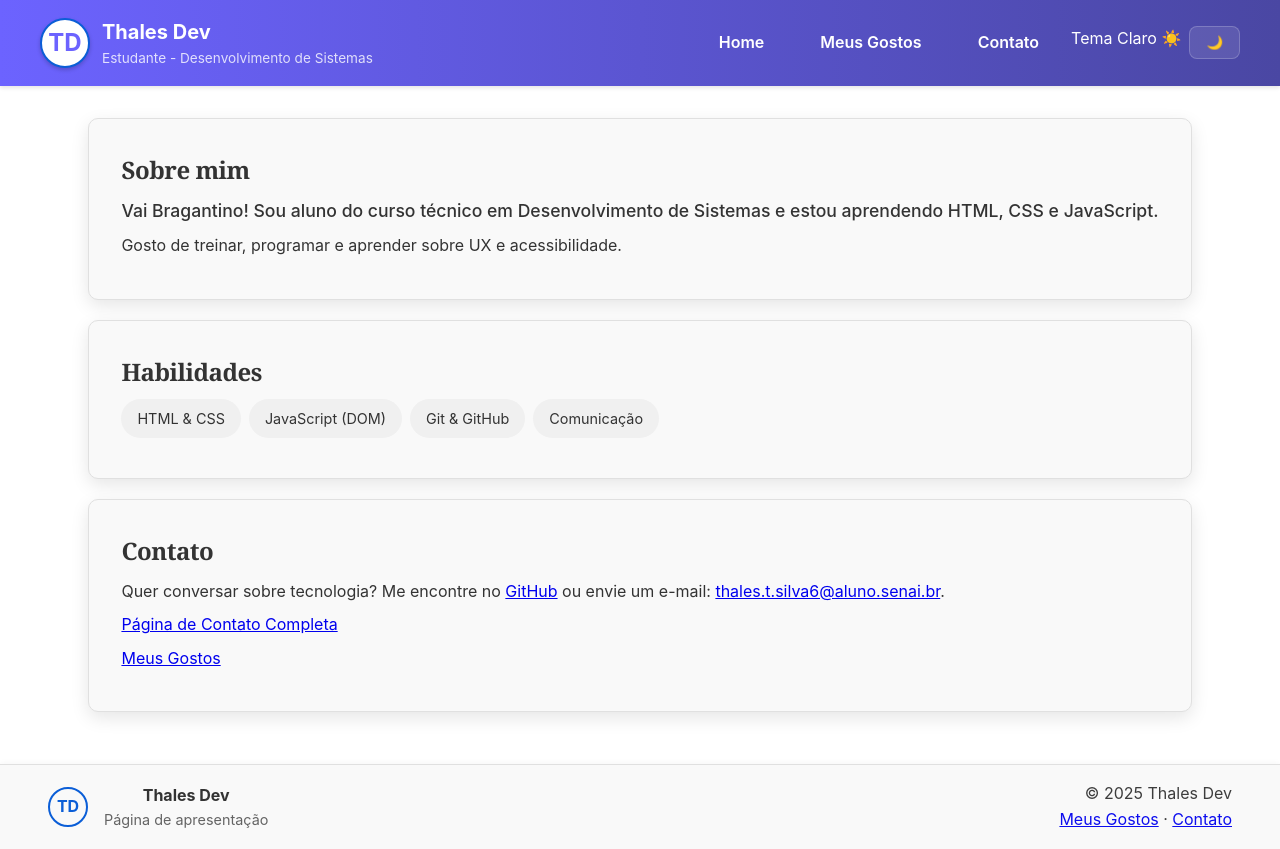
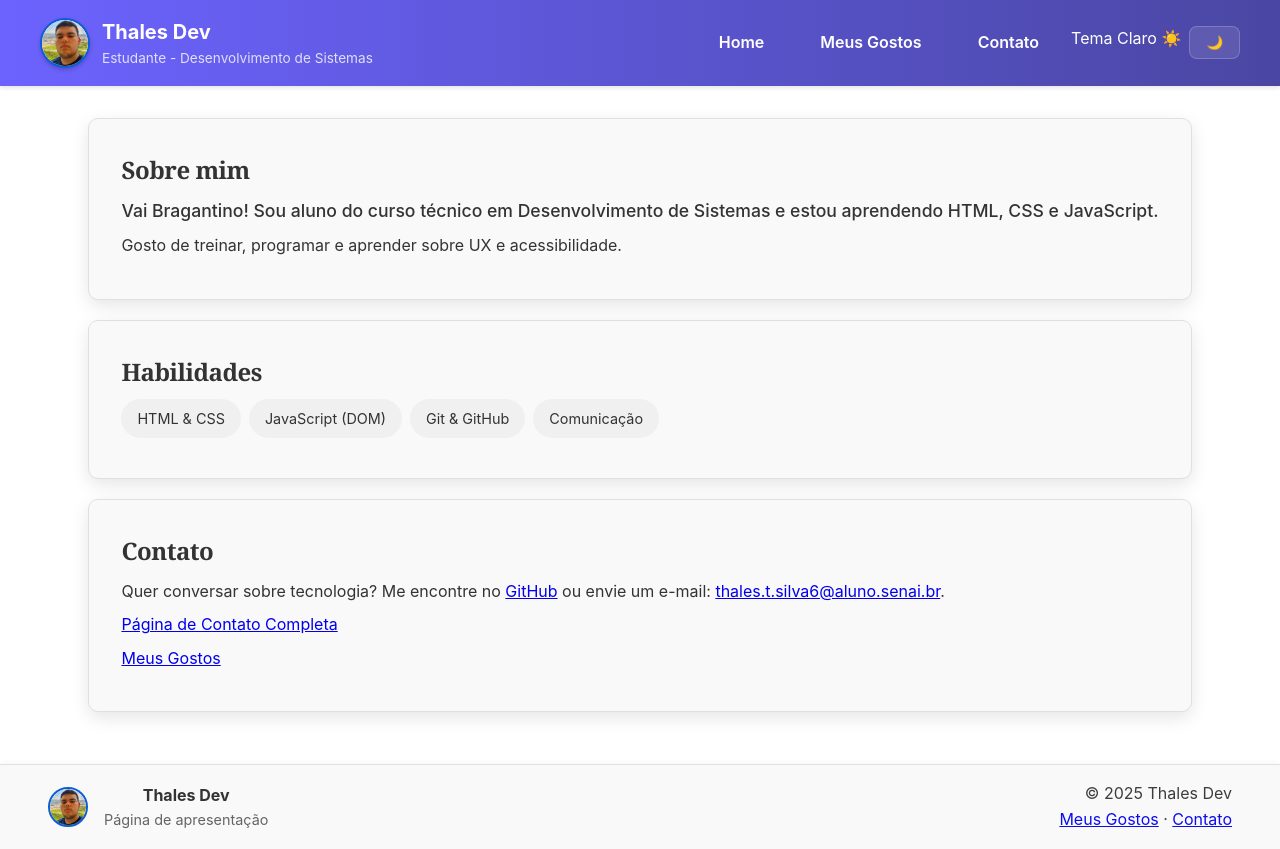
Before and after one commit to Thales971/Meu-perfil, a plain HTML site: page index.html in a window 1280 px wide. Drawn offline with Linux system fonts and the light colour scheme.

Commit message:
Adicionada imagem de perfil (img-perfil.jpg) no header e footer de todas as páginas
- Substituição dos placeholders 'TD' por <img> com alt apropriado
- Aplicado em index.html, pages/contato.html e pages/meusGostos.html
- Mantida classe avatar-substituto para estilização consistente

```diff
--- a/index.html
+++ b/index.html
@@ -11,7 +11,7 @@
     <header class="site-header">
         <div class="header-inner">
             <div class="marca">
-                <div class="avatar-substituto" aria-hidden="true">TD</div>
+                <img src="./assets/img/img-perfil.jpg" alt="Foto de perfil de Thales Dev" class="avatar-substituto">
                 <div class="marca-titulo">
                     <span class="nome">Thales Dev</span>
                     <span class="subtitulo">Estudante - Desenvolvimento de Sistemas</span>
@@ -59,7 +59,7 @@
         <footer>
             <div class="rodape-interno">
                 <div class="rodape-esquerda">
-                        <div class="avatar-substituto avatar-compacto" aria-hidden="true">TD</div>
+                        <img src="./assets/img/img-perfil.jpg" alt="Foto de perfil de Thales Dev" class="avatar-substituto avatar-compacto">
                             <div>
                                 <strong>Thales Dev</strong>
                                 <div class="rodape-nota">Página de apresentação</div>
```
Also changed, not shown: pages/contato.html (+1 -1 lines), pages/meusGostos.html (+1 -1 lines), assets/img/img-perfil.jpg (added).
